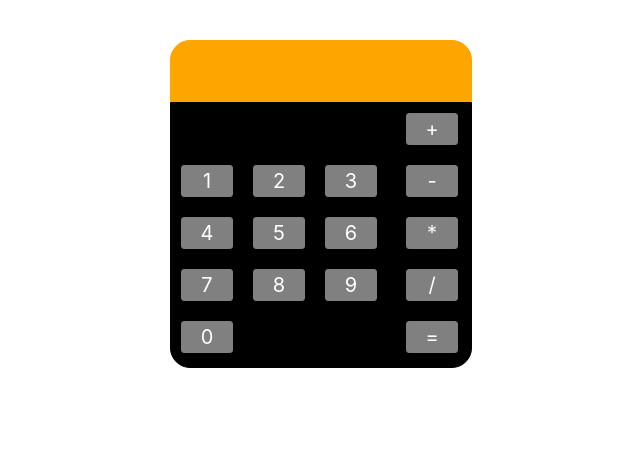
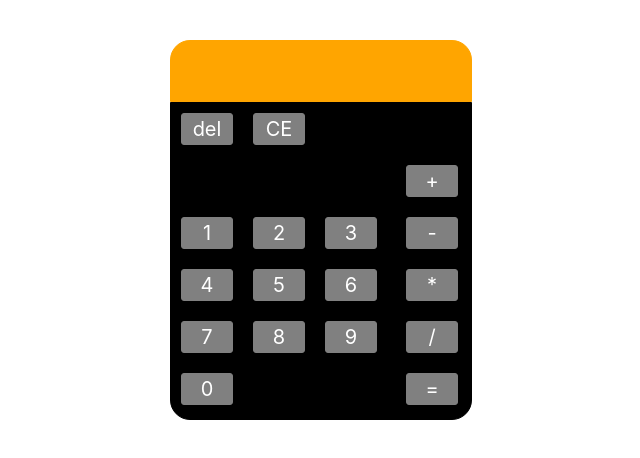
Before and after one commit to JessicaBunyan/React-Calc-Tutorial, a React (Create React App) app: page / in a window 1280 px wide. Shown: the top 458 px of the page, without its empty margins (320-960 px from the left). Built offline with nearby package versions, Linux system fonts and the light colour scheme.

Commit message:
added Del and CE buttons - implemented the former

```diff
--- a/src/App.js
+++ b/src/App.js
@@ -4,19 +4,30 @@ import "./App.css";
 import Button from "./Button";
 import Display from "./Display";
 
+var initialState = {
+  value1: "",
+  value2: "",
+  operator: "",
+  error: ""
+};
+
 class App extends Component {
   constructor(props) {
     super(props);
-    this.state = {
-      value1: "",
-      value2: "",
-      operator: "",
-      error: ""
-    };
+    this.state = initialState;
   }
 
   addDigit(d) {
     this.setState({ value1: this.state.value1 + "" + d, error: "" });
+  }
+  delDigit() {
+    if (!this.state.value1) {
+      return;
+    }
+
+    this.setState({
+      value1: this.state.value1.substring(0, this.state.value1.length - 1)
+    });
   }
 
   addOperator(o) {
@@ -46,6 +57,14 @@ class App extends Component {
 
     ops.push(<Button value={"="} onClick={() => this.equals()} />);
     return ops;
+  }
+  getCalcFunctions() {
+    var fns = [];
+    fns.push(<Button value={"del"} onClick={() => this.delDigit()} />);
+    fns.push(
+      <Button value={"CE"} onClick={() => this.setState(initialState)} />
+    );
+    return fns;
   }
 
   error(msg) {
@@ -88,6 +107,7 @@ class App extends Component {
   render() {
     var numbers = this.getNumbers();
     var operators = this.getOperators();
+    var calculatorFunctions = this.getCalcFunctions();
 
     return (
       <div className="App">
@@ -98,6 +118,7 @@ class App extends Component {
           error={this.state.error}
         />
         <div className="buttons">
+          <div className="calculator-functions">{calculatorFunctions}</div>
           <div className="numbers">{numbers}</div>
           <div className="operators">{operators}</div>
         </div>
```
